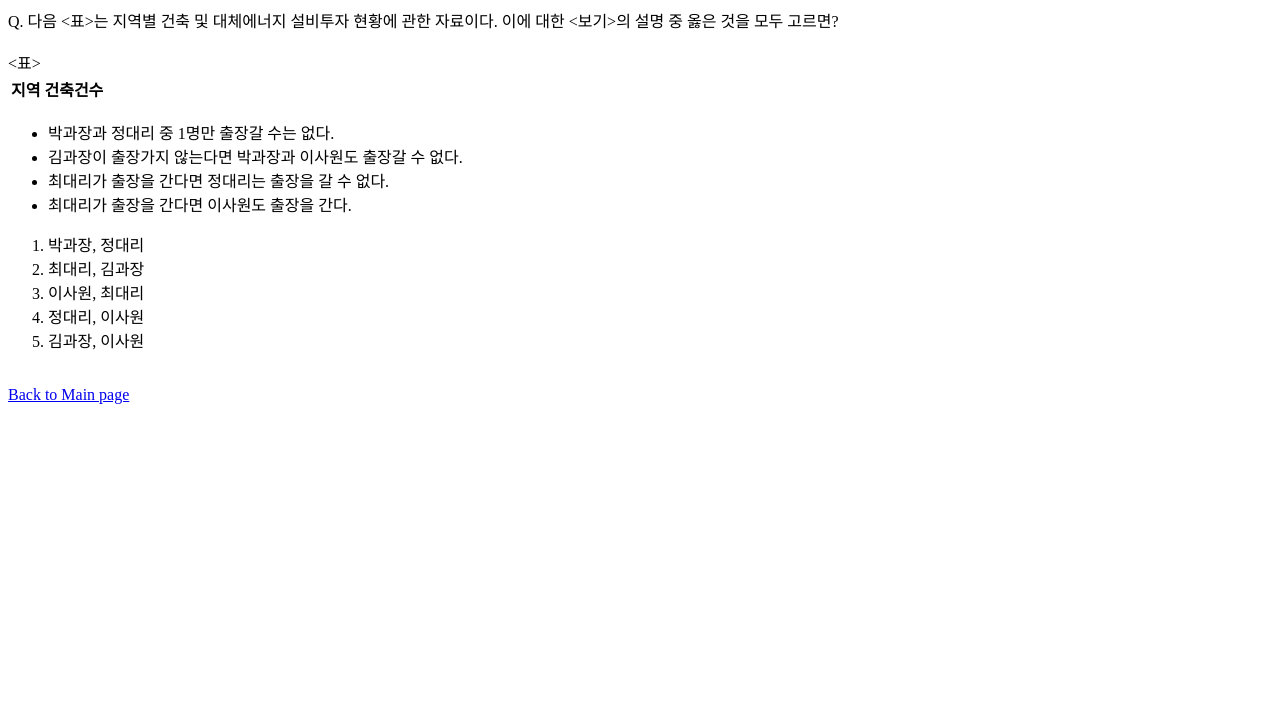
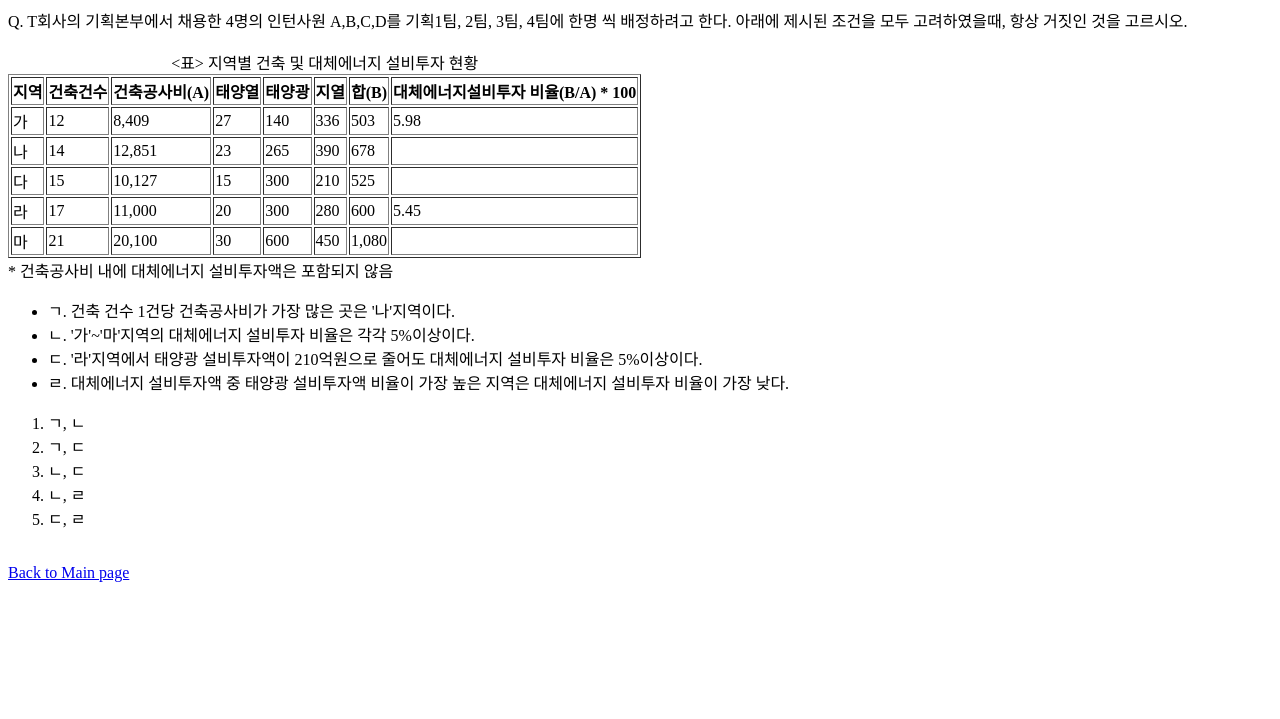
Before and after one commit to isleofdok/NCS, a plain HTML site: page 005.html in a window 1280 px wide. Shown: the part 81-800 px from the top of the page. Drawn offline with Linux system fonts and the light colour scheme.

Commit message:
Add files via upload

```diff
--- a/005.html
+++ b/005.html
@@ -14,30 +14,86 @@
 </script>
   </head>
   <body>
-  <h1>문제 005</h1>
-  Q. 다음 <표>는 지역별 건축 및 대체에너지 설비투자 현황에 관한 자료이다. 이에 대한 <보기>의 설명 중 옳은 것을 모두 고르면?
+  <h1>문제 003</h1>
+  Q. T회사의 기획본부에서 채용한 4명의 인턴사원 A,B,C,D를 기획1팀, 2팀, 3팀, 4팀에 한명 씩 배정하려고 한다. 아래에 제시된 조건을 모두 고려하였을때, 항상 거짓인 것을 고르시오.
   <br>
   <br>
-  <표>
-<table>
+<table border="1">
+  <caption><표> 지역별 건축 및 대체에너지 설비투자 현황</caption>
   <tr>
-    <th>지역</th>
-    <th>건축건수</th>
+    <th scope="col">지역</th>
+    <th scope="col">건축건수</th>
+    <th scope="col">건축공사비(A)</th>
+    <th scope="col">태양열</th>
+    <th scope="col">태양광</th>
+    <th scope="col">지열</th>
+    <th scope="col">합(B)</th>
+    <th scope="col">대체에너지설비투자 비율(B/A) * 100</th>
+  </tr>
+  <tr>
+    <td scope="region">가</td>
+    <td>12</td>
+    <td>8,409</td>
+    <td>27</td>
+    <td>140</td>
+    <td>336</td>
+    <td>503</td>
+    <td>5.98</td>
+  </tr>
+  <tr>
+    <td scope="region">나</td>
+    <td>14</td>
+    <td>12,851</td>
+    <td>23</td>
+    <td>265</td>
+    <td>390</td>
+    <td>678</td>
+    <td></td>
+  </tr>
+  <tr>
+    <td scope="region">다</td>
+    <td>15</td>
+    <td>10,127</td>
+    <td>15</td>
+    <td>300</td>
+    <td>210</td>
+    <td>525</td>
+    <td></td>
+  </tr>
+  <tr>
+    <td scope="region">라</td>
+    <td>17</td>
+    <td>11,000</td>
+    <td>20</td>
+    <td>300</td>
+    <td>280</td>
+    <td>600</td>
+    <td>5.45</td>
+  </tr>
+  <tr>
+    <td scope="region">마</td>
+    <td>21</td>
+    <td>20,100</td>
+    <td>30</td>
+    <td>600</td>
+    <td>450</td>
+    <td>1,080</td>
+    <td></td>
   </tr>
 </table>
-
+  * 건축공사비 내에 대체에너지 설비투자액은 포함되지 않음
   <ul>
-    <li>박과장과 정대리 중 1명만 출장갈 수는 없다.</li>
-    <li>김과장이 출장가지 않는다면 박과장과 이사원도 출장갈 수 없다.</li>
-    <li>최대리가 출장을 간다면 정대리는 출장을 갈 수 없다.</li>
-    <li>최대리가 출장을 간다면 이사원도 출장을 간다.</li>
+    <li>ㄱ. 건축 건수 1건당 건축공사비가 가장 많은 곳은 '나'지역이다.</li>
+    <li>ㄴ. '가'~'마'지역의 대체에너지 설비투자 비율은 각각 5%이상이다.</li>
+    <li>ㄷ. '라'지역에서 태양광 설비투자액이 210억원으로 줄어도 대체에너지 설비투자 비율은 5%이상이다.</li>
+    <li>ㄹ. 대체에너지 설비투자액 중 태양광 설비투자액 비율이 가장 높은 지역은 대체에너지 설비투자 비율이 가장 낮다.</li>
   </ul>
   <ol>
-    <li>박과장, 정대리</li>
-    <li>최대리, 김과장</li>
-    <li>이사원, 최대리</li>
-    <li>정대리, 이사원</li>
-    <li>김과장, 이사원</li>
+    <li>ㄱ, ㄴ</li>
+    <li>ㄱ, ㄷ</li>
+    <li>ㄴ, ㄷ</li>
+    <li>ㄴ, ㄹ</li>
+    <li>ㄷ, ㄹ</li>
   </ol>
 <br>
 <a href="index.html">Back to Main page</a>
```
Also changed, not shown: 002.html (added, +23 -0 lines), 003.html (added, +37 -0 lines), 004.html (added, +39 -0 lines), index.html (+3 -1 lines).
